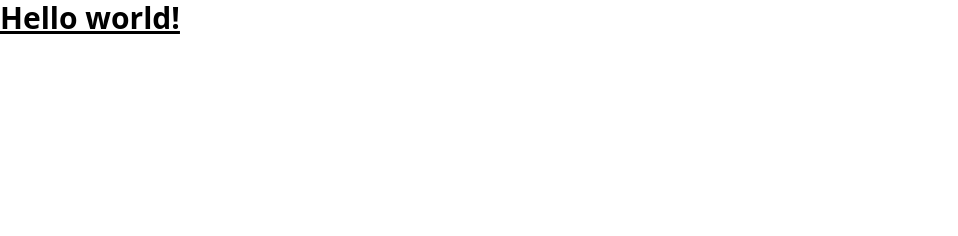
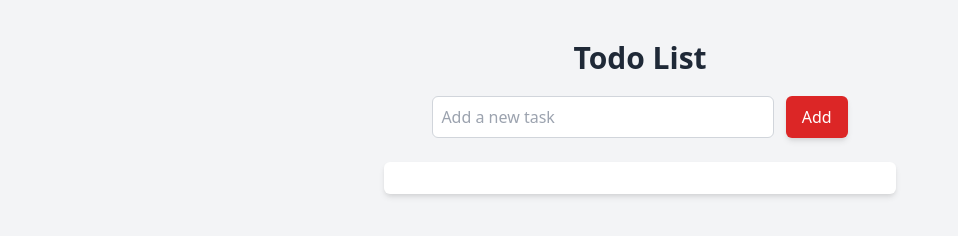
Before and after one commit to MnabiE/Todo-list, a website: page src/index.html in a window 1280 px wide. Shown: the whole page, without its empty margins (0-958 px from the left). Drawn offline with nearby package versions, Linux system fonts and the light colour scheme.

Commit message:
the code has been updated

```diff
--- a/package.json
+++ b/package.json
@@ -4,7 +4,7 @@
   "description": "",
   "main": "index.js",
   "scripts": {
-    "test": "tailwindcss -i ./src/input.css -o ./src/output.css --watch"
+    "dev": "tailwindcss -i ./src/input.css -o ./src/output.css --watch"
   },
   "keywords": [],
   "author": "",
--- a/src/index.html
+++ b/src/index.html
@@ -1,13 +1,38 @@
 <!doctype html>
 <html>
+
 <head>
   <meta charset="UTF-8">
   <meta name="viewport" content="width=device-width, initial-scale=1.0">
-  <link href="./output.css" rel="stylesheet">
+  <link href="https://cdn.jsdelivr.net/npm/tailwindcss@2.2.19/dist/tailwind.min.css" rel="stylesheet">
+  <title>Todo List</title>
 </head>
-<body>
-  <h1 class="text-3xl font-bold underline">
-    Hello world!
-  </h1>
+
+<body class="bg-gray-100">
+  <div class="container mx-auto max-w-lg pt-10">
+    <h1 class="text-center text-3xl font-bold text-gray-800">Todo List</h1>
+    <div class="flex justify-center pt-5 space-x-3">
+      <input id="inpt" class="border border-gray-300 rounded-md p-2 w-2/3 focus:outline-none focus:ring-2 focus:ring-red-600" type="text" placeholder="Add a new task">
+      <button id="btn" class="bg-red-600 text-white p-2 px-4 rounded-md shadow-md hover:bg-red-700 focus:outline-none focus:ring-2 focus:ring-red-600">
+        Add
+      </button>
+    </div>
+    <div id="NewItem" class="mt-6 bg-white p-4 rounded-md shadow-md"></div>
+  </div>
+
+  <script>
+    const addBtn = document.getElementById('btn');
+    const toContainer = document.getElementById('NewItem');
+    const inputField = document.getElementById('inpt');
+
+    addBtn.addEventListener('click', function() {
+      var para = document.createElement('p');
+      para.innerText = inputField.value;
+      para.classList.add('p-2', 'bg-gray-100', 'mt-2', 'rounded-md', 'flex', 'justify-between', 'items-center', 'shadow-sm');
+
+
+    });
+  </script>
 </body>
+
 </html>
```
Also changed, not shown: src/output.css.
